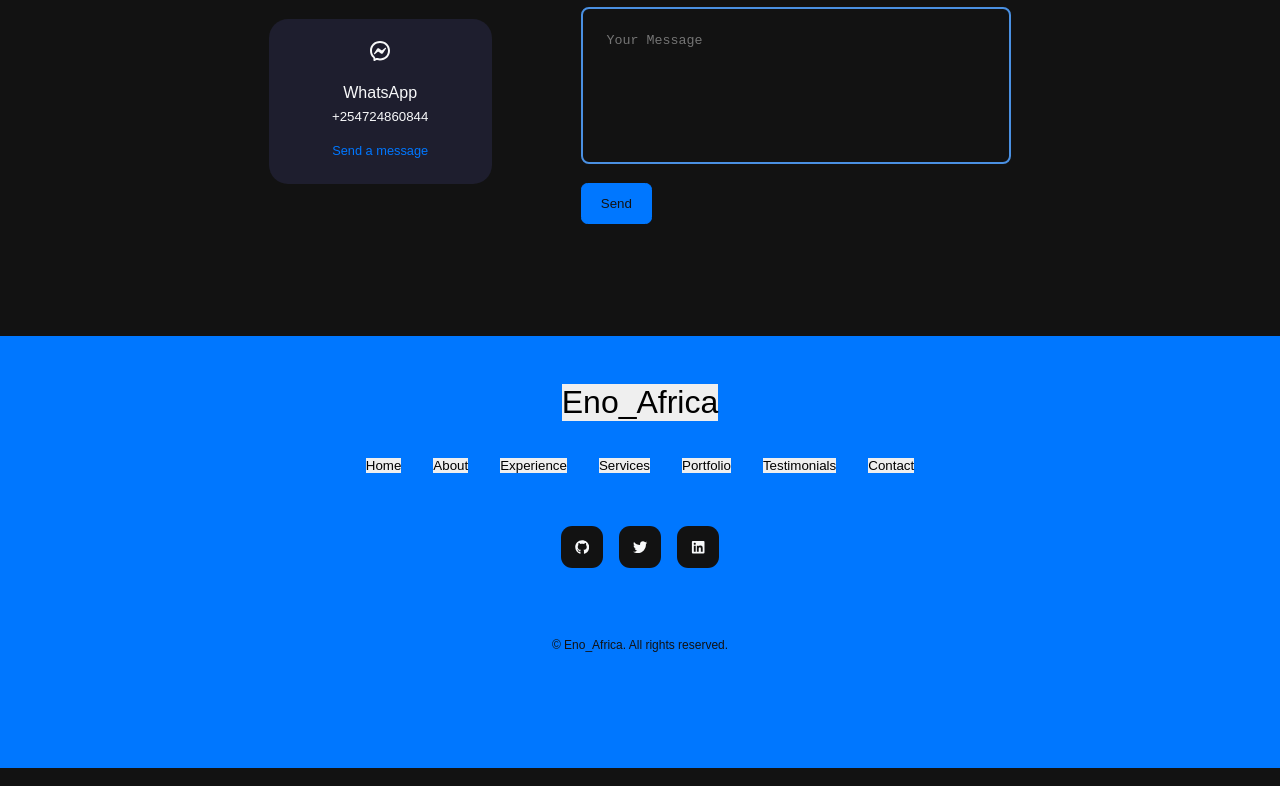
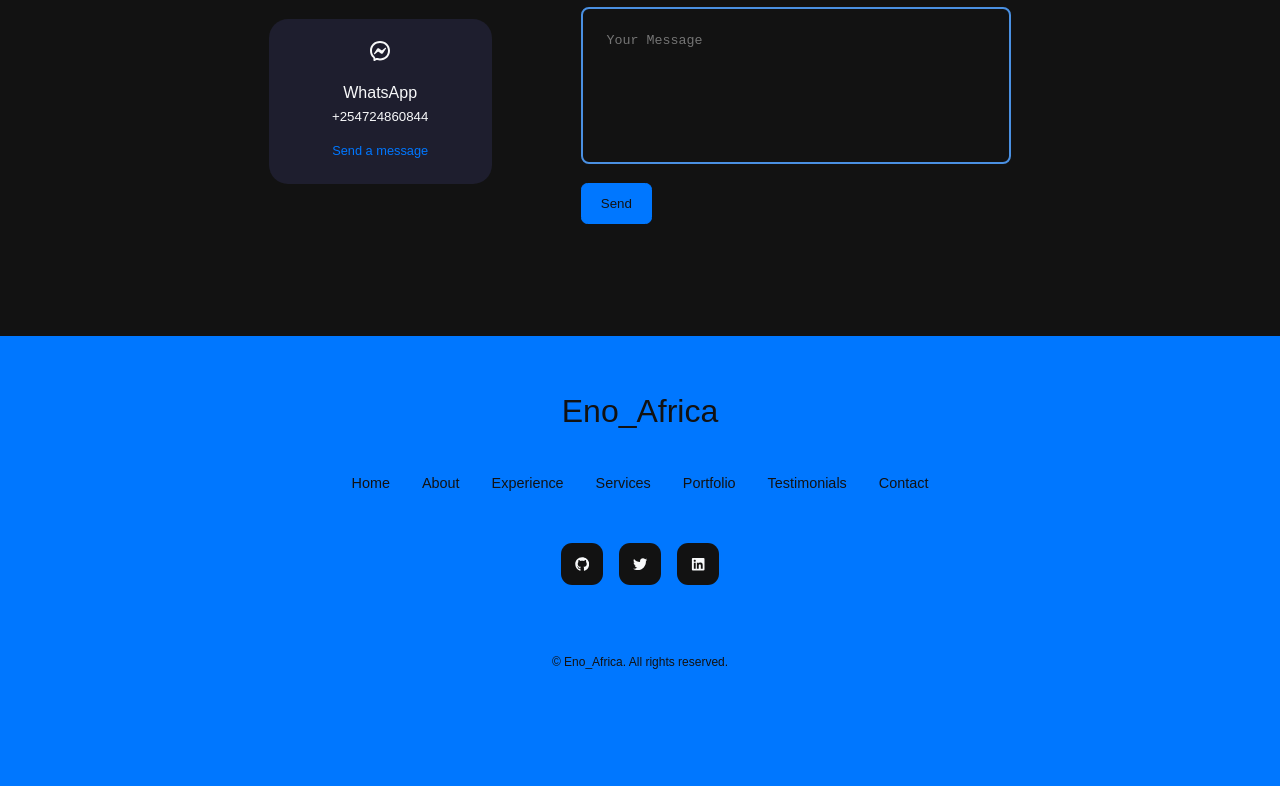
Before and after one commit to enock-sk/React_Portfolio, a React (Create React App) app: page / in a window 1280 px wide. Shown: the part 5126-5912 px from the top of the page. Built offline with nearby package versions, Linux system fonts and the light colour scheme.

Commit message:
footer styling

```diff
--- a/src/components/footer/Footer.jsx
+++ b/src/components/footer/Footer.jsx
@@ -3,46 +3,20 @@
 import { FaGithub, FaLinkedin, FaTwitter } from "react-icons/fa";
 
 const Footer = () => {
-  // Smooth scroll handler for internal links
-  const handleScroll = (e, targetId) => {
-    e.preventDefault();
-    const target = document.querySelector(targetId);
-    target?.scrollIntoView({ behavior: 'smooth' });
-  };
-
   return (
     <footer>
-      {/* Logo as a button for accessibility */}
-      <button
-        className='footer__logo'
-        onClick={(e) => handleScroll(e, '#top')}
-        aria-label="Scroll to top"
-      >
-        Eno_Africa
-      </button>
+      {/* Provide a valid href for the logo */}
+      <a href="#top" className='footer__logo'>Eno_Africa</a>
 
       <ul className='permalinks'>
-        <li>
-          <button onClick={(e) => handleScroll(e, '#top')}>Home</button>
-        </li>
-        <li>
-          <button onClick={(e) => handleScroll(e, '#about')}>About</button>
-        </li>
-        <li>
-          <button onClick={(e) => handleScroll(e, '#experience')}>Experience</button>
-        </li>
-        <li>
-          <button onClick={(e) => handleScroll(e, '#services')}>Services</button>
-        </li>
-        <li>
-          <button onClick={(e) => handleScroll(e, '#portfolio')}>Portfolio</button>
-        </li>
-        <li>
-          <button onClick={(e) => handleScroll(e, '#testimonials')}>Testimonials</button>
-        </li>
-        <li>
-          <button onClick={(e) => handleScroll(e, '#contact')}>Contact</button>
-        </li>
+        {/* Make all internal links point to real section IDs */}
+        <li><a href="#top">Home</a></li>
+        <li><a href="#about">About</a></li>
+        <li><a href="#experience">Experience</a></li>
+        <li><a href="#services">Services</a></li>
+        <li><a href="#portfolio">Portfolio</a></li>
+        <li><a href="#testimonials">Testimonials</a></li>
+        <li><a href="#contact">Contact</a></li>
       </ul>
 
       <div className="footer__socials">
@@ -52,10 +26,10 @@
       </div>
 
       <div className="footer__copyright">
-        <small>&copy;  Eno_Africa. All rights reserved.</small>
+        <small>&copy; Eno_Africa. All rights reserved.</small>
       </div>
     </footer>
-  );
-};
+  )
+}
 
 export default Footer;
```
